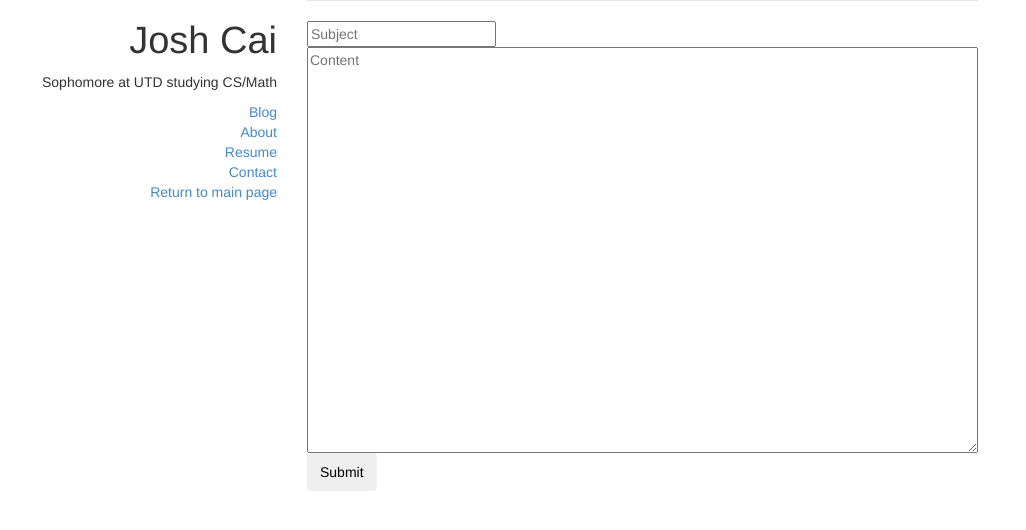
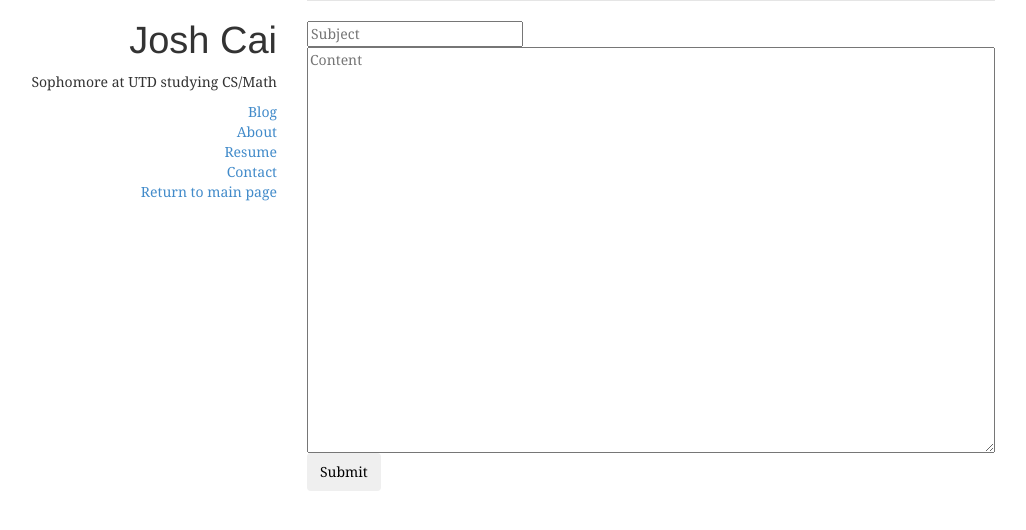
Before and after one commit to joshcai/website, a Django app: template blog/templates/blog/newpost.html in a window 1280 px wide. Shown: the top 530 px of the page, without its empty margins (48-1074 px from the left). Run offline with Django 3.2, Linux system fonts and the light colour scheme; the template is opened without the code that fills it, so the values that code supplies are empty.

Commit message:
changing styles

```diff
--- a/blog/static/css/styles.css
+++ b/blog/static/css/styles.css
@@ -2,6 +2,9 @@ html{
 	overflow-y: scroll;
 }
 
+body{
+	font-family:Georgia, serif;
+}
 
 #header{
 	position: relative;
@@ -24,6 +27,9 @@ html{
 	background: blue;
 }
 
+#h1{
+	font-family:"Cambria", Georgia, serif;
+}
 /*#header-text{
 	position: absolute;
 	top: 60px;
```
